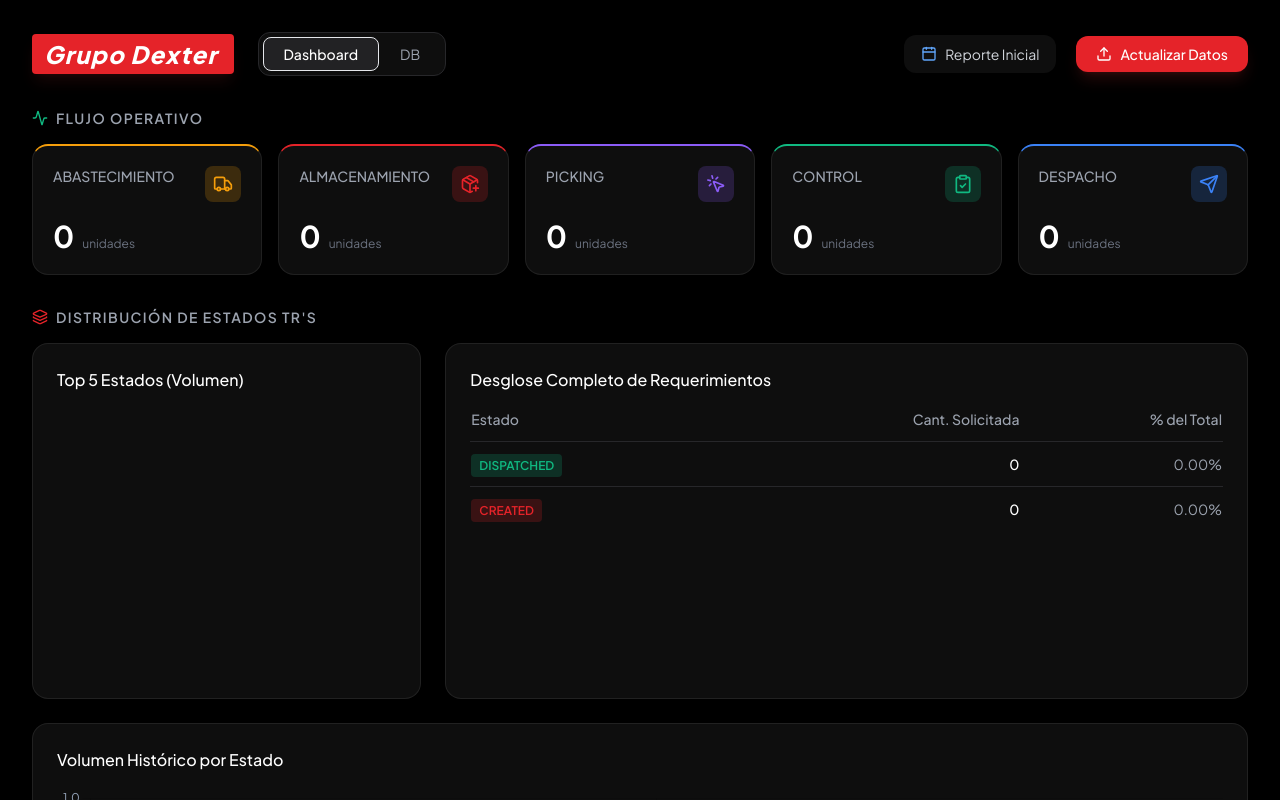
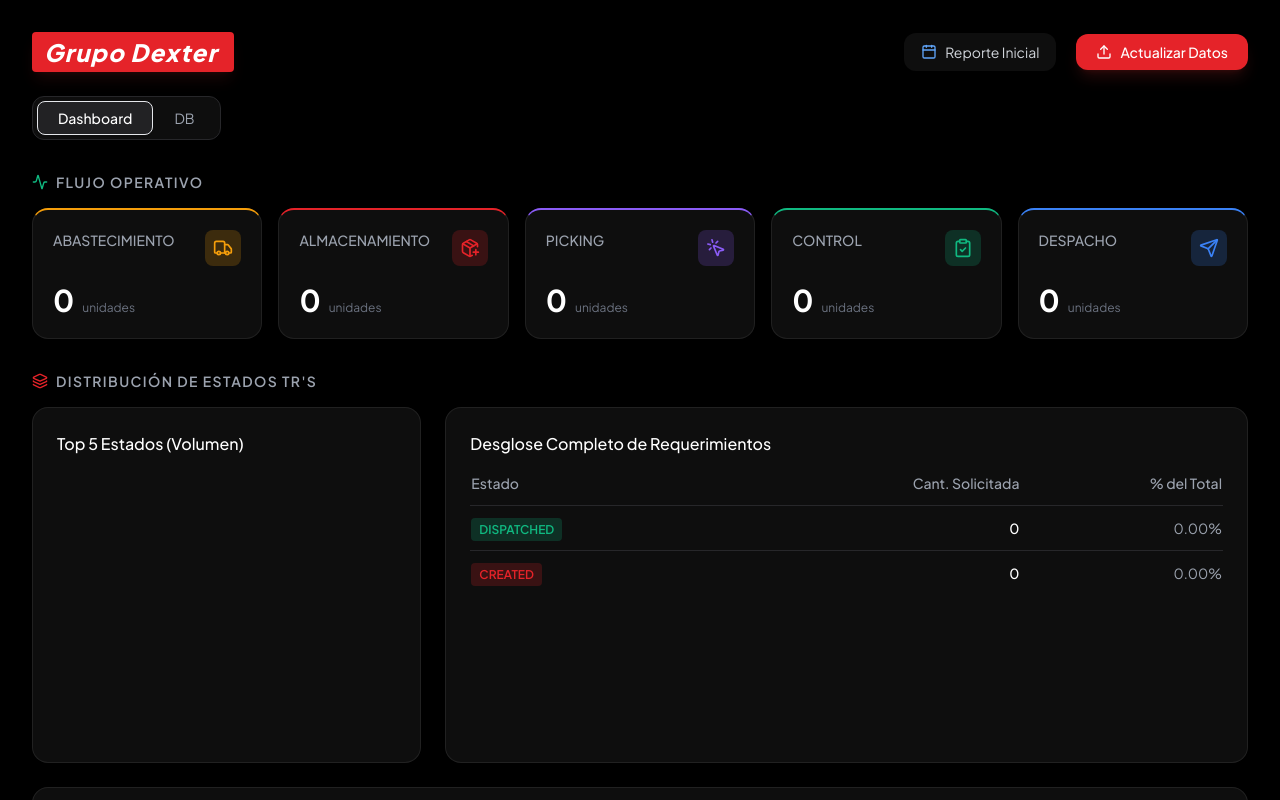
Before and after one commit to jjonathanluna01-oss/dashboard-logistico, a plain HTML site: page index.html in a window 1280 px wide. Shown: the top 800 px of the page. Drawn offline with nearby package versions, Linux system fonts and the light colour scheme.

Commit message:
correciones-logo

```diff
--- a/index.html
+++ b/index.html
@@ -29,24 +29,13 @@
 
 <body class="min-h-screen p-4 sm:p-6 lg:p-8 font-sans">
 
-    <!-- Header -->
-    <header class="max-w-7xl mx-auto mb-8 flex flex-col sm:flex-row justify-between items-start sm:items-center gap-4">
+  <!-- Header -->
+    <header class="max-w-7xl mx-auto mb-6 flex flex-col sm:flex-row justify-between items-start sm:items-center gap-4">
 
-        <!-- Lado Izquierdo: Logo y Pestañas -->
+        <!-- Lado Izquierdo: Logo Grupo Dexter -->
         <div class="flex items-center gap-6">
-            <!-- Logo Grupo Dexter -->
             <div class="bg-[#e52329] px-3 py-1 rounded shadow-lg shadow-red-900/20">
                 <span class="italic font-black text-white text-2xl tracking-wider pr-1">Grupo Dexter</span>
-            </div>
-
-            <!-- Pestañas (Tabs) -->
-            <div class="hidden sm:flex bg-dark-800/80 p-1 rounded-xl border border-dark-700 backdrop-blur-sm">
-                <button id="btnTabDashboard" onclick="switchTab('dashboard')" class="px-5 py-1.5 text-sm rounded-lg bg-dark-700/80 text-white font-medium shadow-sm border border-dark-600/50 transition-all">
-                    Dashboard
-                </button>
-                <button id="btnTabDB" onclick="switchTab('db')" class="px-5 py-1.5 text-sm rounded-lg text-gray-400 hover:text-white hover:bg-dark-700/50 transition-all border border-transparent">
-                    DB
-                </button>
             </div>
         </div>
 
@@ -68,6 +57,16 @@
     </header>
 
     <main class="max-w-7xl mx-auto">
+
+        <!-- PESTAÑAS (TABS) REUBICADAS AQUÍ -->
+        <div class="flex bg-dark-800/80 p-1 rounded-xl border border-dark-700 backdrop-blur-sm w-fit mb-8">
+            <button id="btnTabDashboard" onclick="switchTab('dashboard')" class="px-5 py-1.5 text-sm rounded-lg bg-dark-700/80 text-white font-medium shadow-sm border border-dark-600/50 transition-all">
+                Dashboard
+            </button>
+            <button id="btnTabDB" onclick="switchTab('db')" class="px-5 py-1.5 text-sm rounded-lg text-gray-400 hover:text-white hover:bg-dark-700/50 transition-all border border-transparent">
+                DB
+            </button>
+        </div>
 
         <!-- ========================================== -->
         <!-- VISTA 1: DASHBOARD (Métricas y Gráficos)   -->
```
